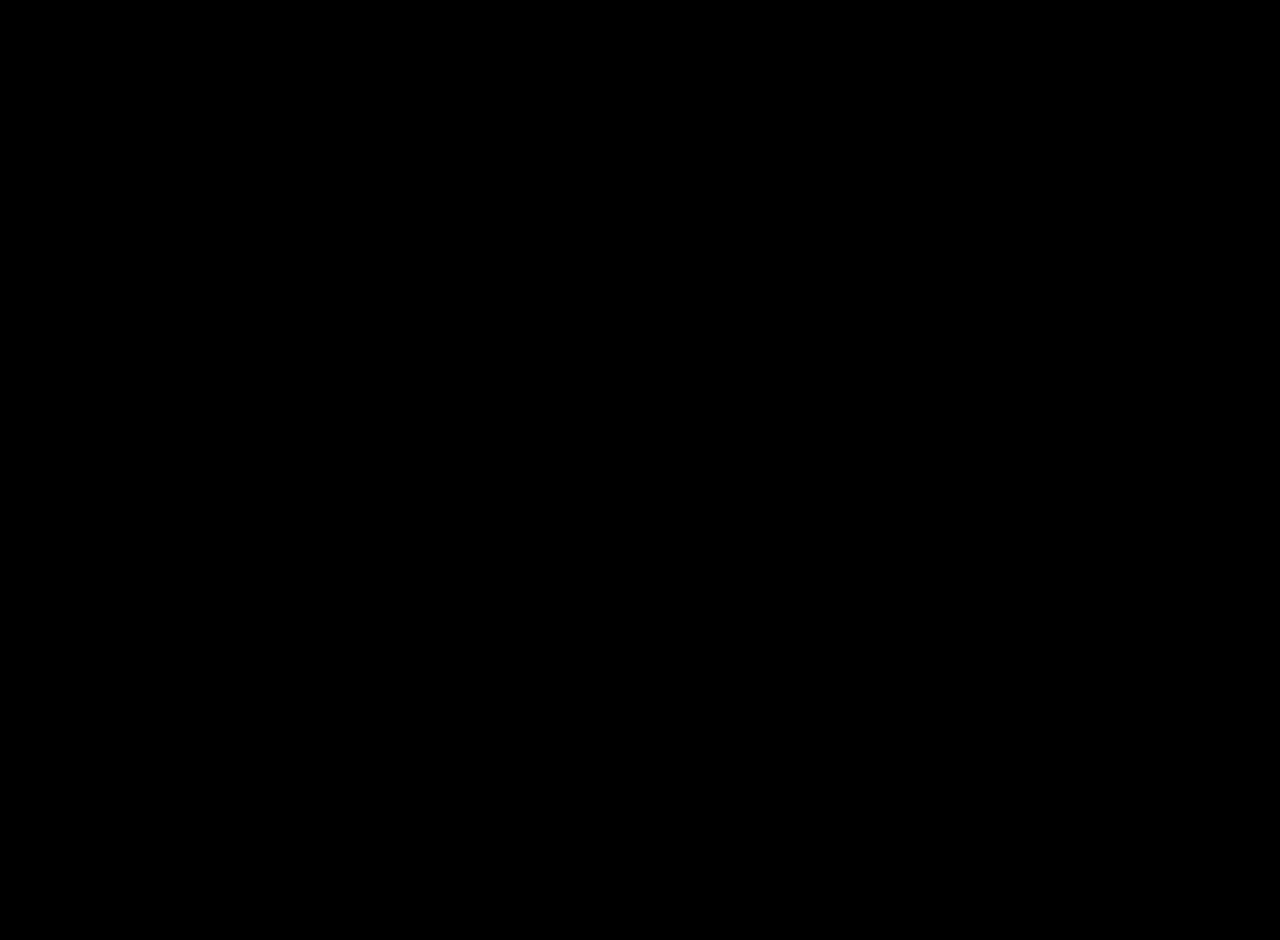
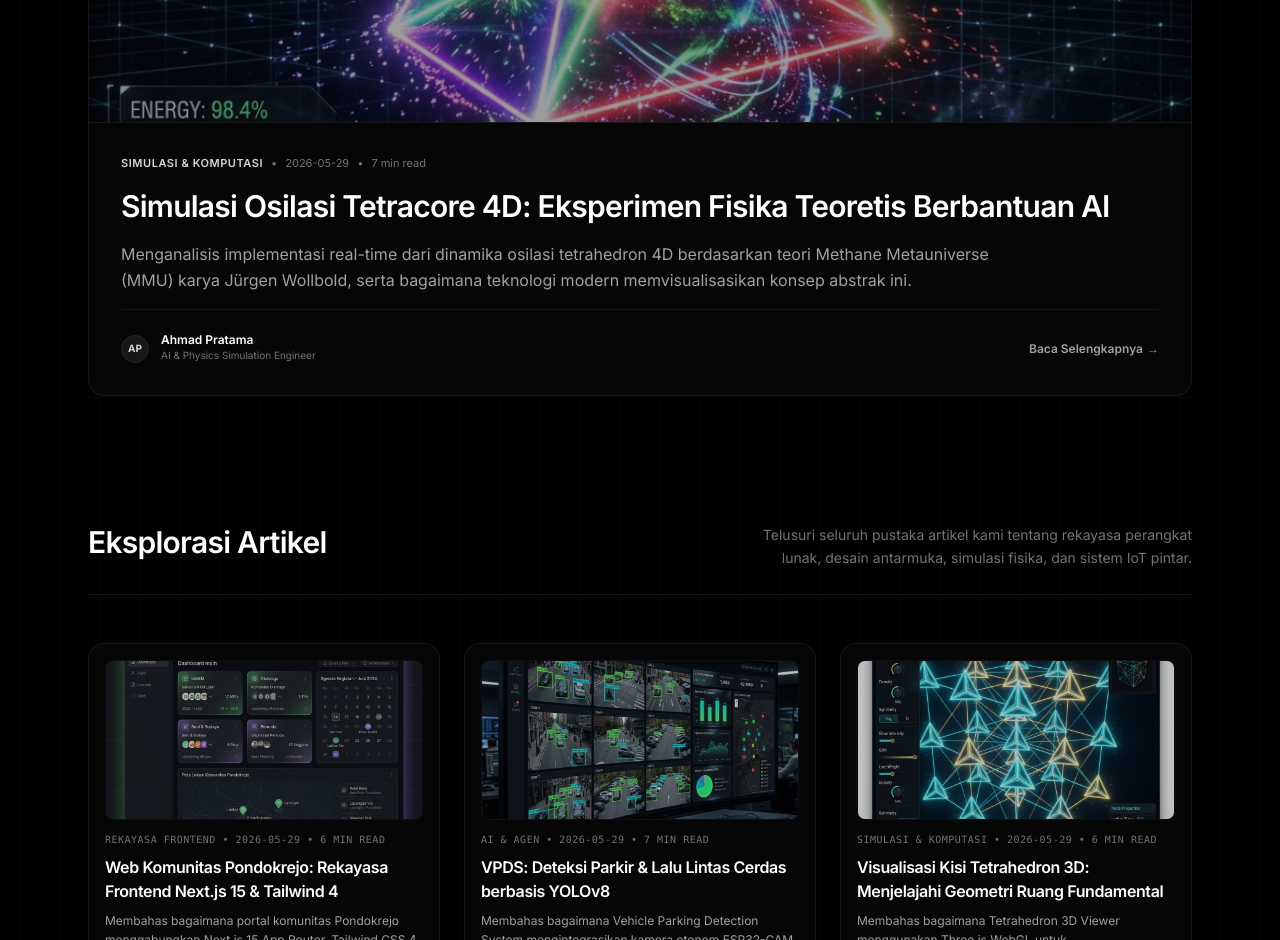
Before and after one commit to diskonnekted/clasnetblog, a Next.js app: page / in a window 1280 px wide. Shown: the part 1860-2800 px from the top of the page. Before the commit the page ends 800 px from the top, so only its background shows below. Built offline with nearby package versions, Linux system fonts and the light colour scheme; no server answers.

Commit message:
style: change article layout to standard grid with same height cards

```diff
--- a/src/app/(blog)/page.tsx
+++ b/src/app/(blog)/page.tsx
@@ -1,10 +1,9 @@
 import Link from "next/link";
-import { getSortedPostsData, getCategoriesData } from "@/lib/posts";
+import { getSortedPostsData } from "@/lib/posts";
 import Card from "@/components/Card";
 
 export default async function Home() {
   const posts = await getSortedPostsData();
-  const categories = await getCategoriesData();
 
   // Ambil postingan unggulan (featured) atau postingan terbaru
   const featuredPost = posts.find((p) => p.featured) || posts[0];
@@ -248,80 +247,53 @@ export default async function Home() {
         <div className="grid grid-cols-1 lg:grid-cols-12 gap-4 lg:gap-8 items-start border-b border-neutral-900 pb-6 mb-12">
           <div className="lg:col-span-7">
             <h2 className="text-xl md:text-3xl font-semibold tracking-tight text-white leading-tight">
-              Kategori Pembahasan
+              Eksplorasi Artikel
             </h2>
           </div>
           <div className="lg:col-span-5 lg:text-right">
             <p className="text-xs md:text-sm text-neutral-500 leading-relaxed">
-              Lima pilar utama rekayasa produk: Kecerdasan Buatan, Desain UX, Arsitektur Frontend, Simulasi Fisika & Komputasi, serta Sistem IoT & Perangkat Keras Pintar.
+              Telusuri seluruh pustaka artikel kami tentang rekayasa perangkat lunak, desain antarmuka, simulasi fisika, dan sistem IoT pintar.
             </p>
           </div>
         </div>
 
-        <div className="grid grid-cols-1 md:grid-cols-3 gap-8">
-          {[
-            categories.filter((_, i) => i % 3 === 0),
-            categories.filter((_, i) => i % 3 === 1),
-            categories.filter((_, i) => i % 3 === 2),
-          ].map((columnCategories, colIdx) => (
-            <div key={colIdx} className="flex flex-col space-y-12">
-              {columnCategories.map((cat) => {
-                // Temukan postingan yang termasuk dalam kategori ini
-                const catPosts = posts.filter(
-                  (p) => p.category.toLowerCase() === cat.name.toLowerCase() || cat.slugs.includes(p.slug)
-                );
-
-                return (
-                  <div key={cat.id} className="flex flex-col space-y-6">
-                    {/* Header Kategori */}
-                    <div className="border-b border-neutral-900 pb-4 flex flex-col space-y-2">
-                      <span className="text-xs font-mono text-neutral-500 font-bold uppercase tracking-wider">
-                        {cat.id}
-                      </span>
-                      <h3 className="text-base font-semibold text-white tracking-tight">
-                        {cat.name}
-                      </h3>
-                      <p className="text-xs text-neutral-500 leading-relaxed">
-                        {cat.tagline}
-                      </p>
-                    </div>
-
-                    {/* Daftar Artikel Kategori */}
-                    <div className="flex flex-col space-y-4">
-                      {catPosts.length > 0 ? (
-                        catPosts.map((post) => (
-                          <Link href={`/blog/${post.slug}`} key={post.slug} className="block">
-                            <Card className="p-4">
+        <div className="grid grid-cols-1 md:grid-cols-2 lg:grid-cols-3 gap-6">
+          {regularPosts.map((post) => (
+            <Link href={`/blog/${post.slug}`} key={post.slug} className="block h-full">
+              <Card className="p-4 h-full">
+                <div className="flex flex-col h-full justify-between space-y-4">
                   <div className="flex flex-col space-y-3">
                     {post.coverImage && (
                       /* eslint-disable-next-line @next/next/no-img-element */
                       <img
                         src={post.coverImage}
                         alt={post.title}
-                                    className="w-full h-32 object-cover rounded-lg border border-border-subtle opacity-75 group-hover:opacity-100 transition-all duration-300"
+                        className="w-full h-40 object-cover rounded-lg border border-border-subtle opacity-75 group-hover:opacity-100 transition-all duration-300"
                       />
                     )}
-                                <div className="flex flex-col space-y-1">
-                                  <span className="text-[10px] text-neutral-500">{post.date} • {post.readingTime}</span>
-                                  <h4 className="text-sm font-semibold text-white group-hover:text-neutral-300 transition-colors line-clamp-2 tracking-tight">
+                    <div className="flex flex-col space-y-2">
+                      <span className="text-[10px] text-neutral-500 uppercase font-mono tracking-wider">
+                        {post.category} • {post.date} • {post.readingTime}
+                      </span>
+                      <h3 className="text-base font-semibold text-white group-hover:text-neutral-300 transition-colors line-clamp-2 tracking-tight">
                         {post.title}
-                                  </h4>
-                                  <p className="text-xs text-neutral-500 line-clamp-2 leading-relaxed">
+                      </h3>
+                      <p className="text-xs text-neutral-400 line-clamp-3 leading-relaxed">
                         {post.description}
                       </p>
                     </div>
                   </div>
+
+                  <div className="pt-3 border-t border-neutral-900/60 flex items-center justify-between mt-auto">
+                    <span className="text-[11px] text-neutral-500">Oleh {post.author}</span>
+                    <span className="text-[10px] font-semibold text-neutral-400 group-hover:text-white transition-colors flex items-center space-x-1">
+                      <span>Baca Selengkapnya</span>
+                      <span className="transform group-hover:translate-x-0.5 transition-transform">→</span>
+                    </span>
+                  </div>
+                </div>
               </Card>
             </Link>
-                        ))
-                      ) : (
-                        <span className="text-xs text-neutral-600 italic">Belum ada artikel di kategori ini.</span>
-                      )}
-                    </div>
-                  </div>
-                );
-              })}
-            </div>
           ))}
         </div>
       </section>
```
Lines whose indentation alone changed are shown as unchanged.
